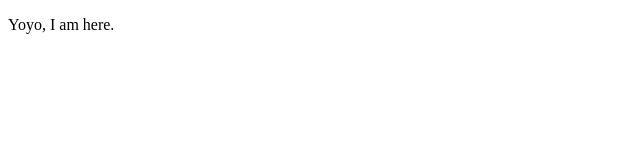
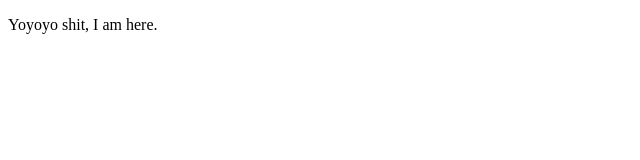
Before and after one commit to godlike0108/ci-test, a plain HTML site: page index.html in a window 1280 px wide. Shown: the full height of the page, 0-640 px from the left. Drawn offline with Linux system fonts and the light colour scheme.

Commit message:
Change text to yoyoyo shit

```diff
--- a/index.html
+++ b/index.html
@@ -5,6 +5,6 @@
 	<title>Arel</title>
 </head>
 <body>
-	<p>Yoyo, I am here.</p>
+	<p>Yoyoyo shit, I am here.</p>
 </body>
 </html>
```
